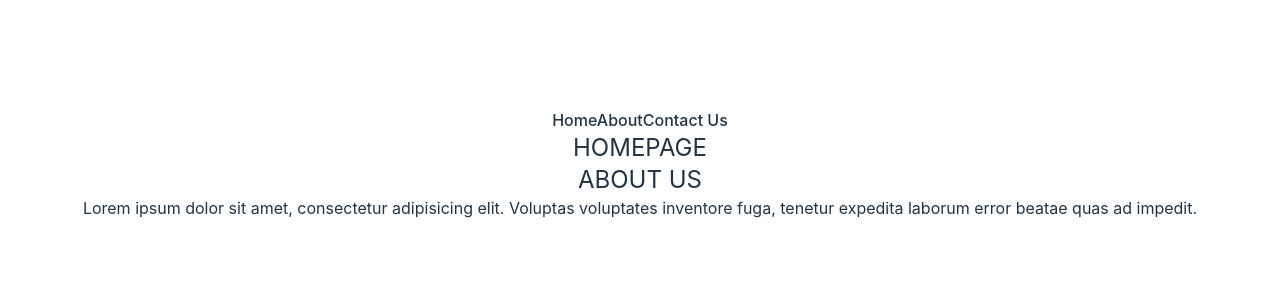
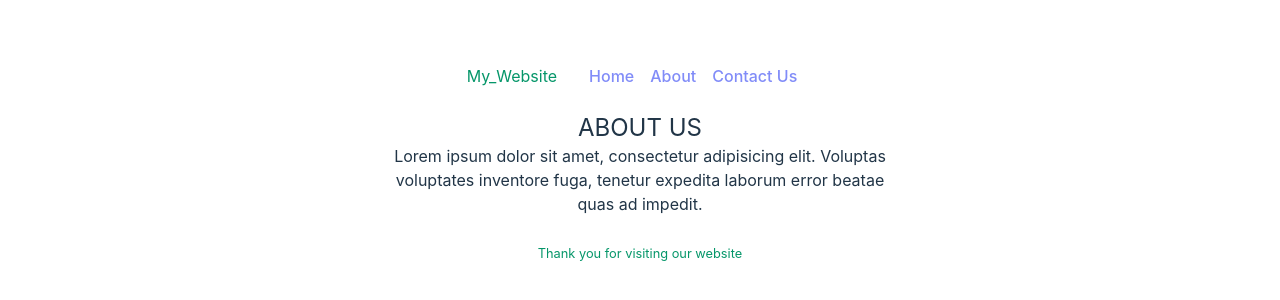
Before and after one commit to Jisan-Dev/M45-SPA-React-Query, a React (Vite) app: page /about in a window 1280 px wide. Shown: the part 236-536 px from the top of the page. Built offline with nearby package versions, Linux system fonts and the light colour scheme.

Commit message:
added some styles and a component

```diff
--- a/src/App.css
+++ b/src/App.css
@@ -5,41 +5,6 @@
   text-align: center;
 }
 
-.logo {
-  height: 6em;
-  padding: 1.5em;
-  will-change: filter;
-  transition: filter 300ms;
-}
-.logo:hover {
-  filter: drop-shadow(0 0 2em #646cffaa);
-}
-.logo.react:hover {
-  filter: drop-shadow(0 0 2em #61dafbaa);
-}
-
-@keyframes logo-spin {
-  from {
-    transform: rotate(0deg);
-  }
-  to {
-    transform: rotate(360deg);
-  }
-}
-
-@media (prefers-reduced-motion: no-preference) {
-  a:nth-of-type(2) .logo {
-    animation: logo-spin infinite 20s linear;
-  }
-}
-
-.card {
-  padding: 2em;
-}
-
-.read-the-docs {
-  color: #888;
-}
 :root {
   font-family: Inter, system-ui, Avenir, Helvetica, Arial, sans-serif;
   line-height: 1.5;
@@ -70,11 +35,6 @@ body {
   place-items: center;
   min-width: 320px;
   min-height: 100vh;
-}
-
-h1 {
-  font-size: 3.2em;
-  line-height: 1.1;
 }
 
 button {
--- a/src/components/about/index.jsx
+++ b/src/components/about/index.jsx
@@ -2,7 +2,9 @@ const About = () => {
   return (
     <div>
       <h2 className="text-2xl text-bol">ABOUT US</h2>
-      <p>Lorem ipsum dolor sit amet, consectetur adipisicing elit. Voluptas voluptates inventore fuga, tenetur expedita laborum error beatae quas ad impedit.</p>
+      <p className="max-w-lg mx-auto">
+        Lorem ipsum dolor sit amet, consectetur adipisicing elit. Voluptas voluptates inventore fuga, tenetur expedita laborum error beatae quas ad impedit.
+      </p>
     </div>
   );
 };
--- a/src/components/contact/index.jsx
+++ b/src/components/contact/index.jsx
@@ -2,7 +2,9 @@ const Contact = () => {
   return (
     <div>
       <h2 className="text-2xl text-bol">CONTACT US</h2>
-      <p>Lorem ipsum dolor sit amet, consectetur adipisicing elit. Voluptas voluptates inventore fuga, tenetur expedita laborum error beatae quas ad impedit.</p>
+      <p className="max-w-lg mx-auto">
+        Lorem ipsum dolor sit amet, consectetur adipisicing elit. Voluptas voluptates inventore fuga, tenetur expedita laborum error beatae quas ad impedit.
+      </p>
     </div>
   );
 };
--- /dev/null
+++ b/src/components/footer/index.jsx
@@ -0,0 +1,11 @@
+const Footer = () => {
+  return (
+    <div>
+      <p className="text-emerald-600 mt-6">
+        <small>Thank you for visiting our website</small>
+      </p>
+    </div>
+  );
+};
+
+export default Footer;
--- a/src/components/header/index.jsx
+++ b/src/components/header/index.jsx
@@ -3,10 +3,17 @@ import { Link } from 'react-router-dom';
 const Header = () => {
   return (
     <div>
-      <nav>
-        <Link to="/">Home</Link>
-        <Link to="/about">About</Link>
-        <Link to="/contact">Contact Us</Link>
+      <nav className="mb-6">
+        <span className="mr-8 text-emerald-600">My_Website</span>
+        <Link className="text-indigo-400 mr-4 " to="/">
+          Home
+        </Link>
+        <Link className="text-indigo-400 mr-4 " to="/about">
+          About
+        </Link>
+        <Link className="text-indigo-400 mr-4 " to="/contact">
+          Contact Us
+        </Link>
       </nav>
     </div>
   );
--- a/src/components/home/index.jsx
+++ b/src/components/home/index.jsx
@@ -1,12 +1,13 @@
 import { Outlet } from 'react-router-dom';
 import Header from '../header';
+import Footer from '../footer';
 
 const Home = () => {
   return (
     <div>
       <Header />
-      <h2 className="text-2xl text-bol">HOMEPAGE</h2>
       <Outlet />
+      <Footer />
     </div>
   );
 };
```
